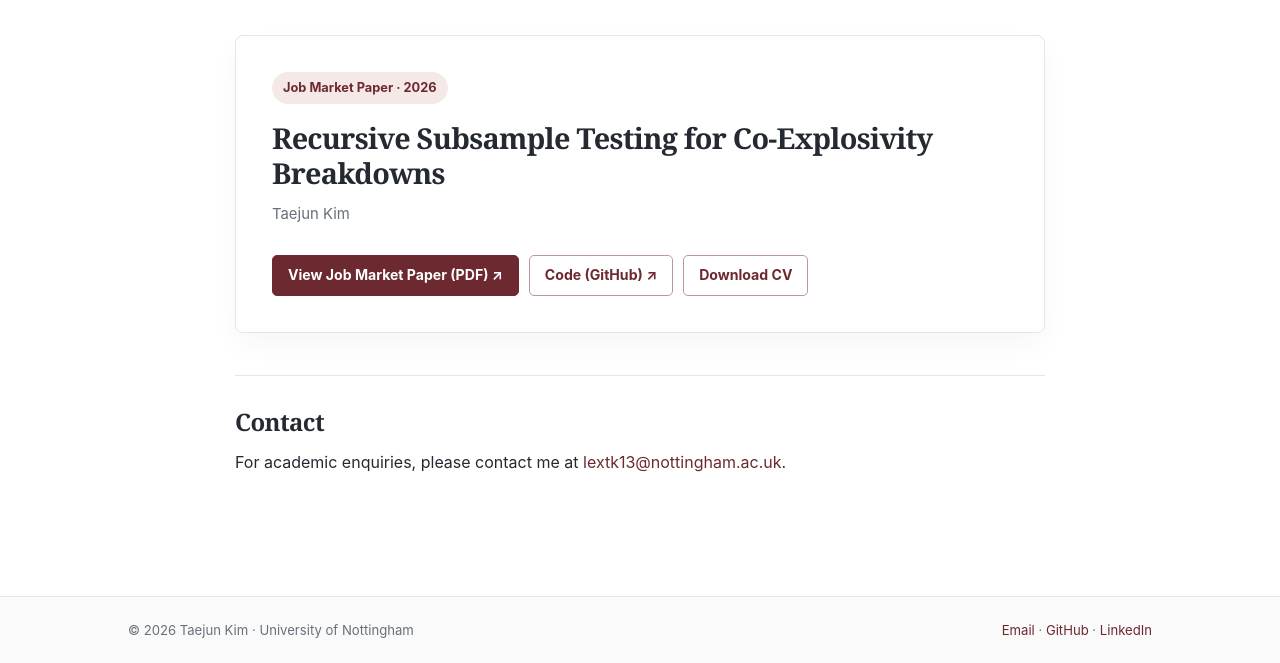
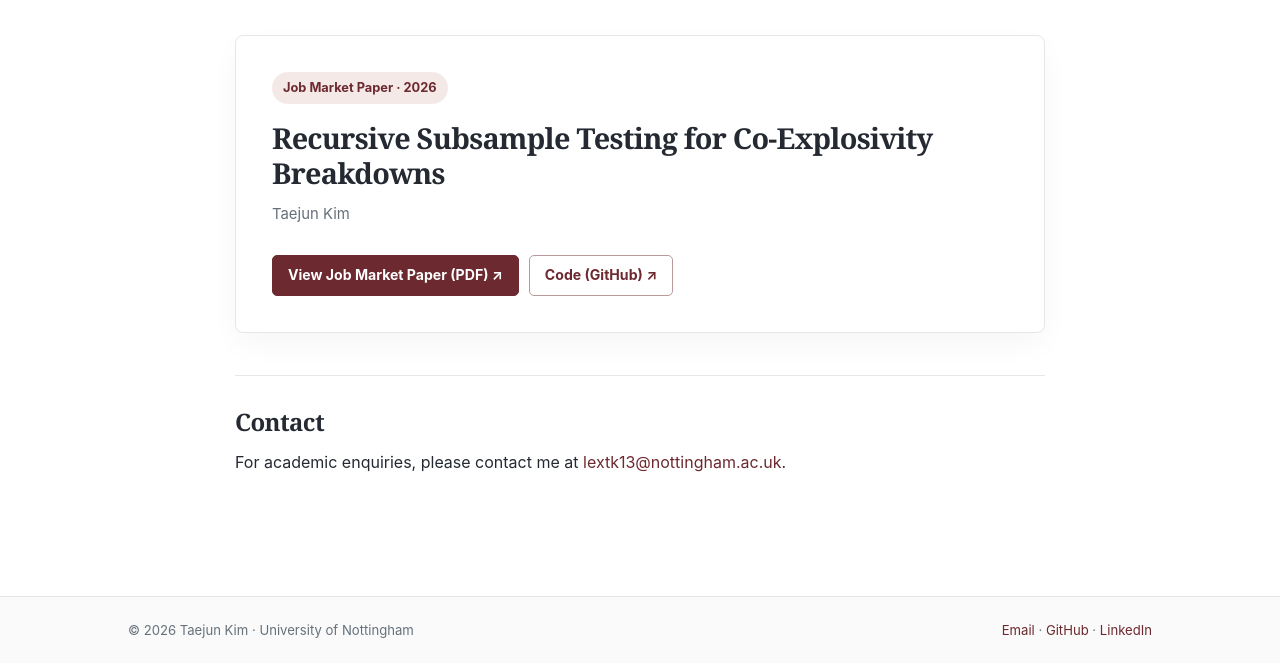
Before and after one commit to teejuun123-dev/foreignworker, a plain HTML site: page docs/jobmarket.html in a window 1280 px wide. Shown: the part 261-924 px from the top of the page. Drawn offline with Linux system fonts and the light colour scheme.

Commit message:
Add files via upload

```diff
--- a/docs/jobmarket.html
+++ b/docs/jobmarket.html
@@ -33,7 +33,8 @@
     <p class="muted">Taejun Kim</p>
     <div class="download-actions">
 <a class="button button-solid" href="https://drive.google.com/file/d/1rCjl1uoClClzIveW8x3iBroIBQDiQ9-v/view?usp=drive_link" target="_blank" rel="noopener noreferrer">View Job Market Paper (PDF) ↗</a>
-<a class="button button-outline" href="https://github.com/teejuun123-dev/recursive-coexplosivity-breakdowns" target="_blank" rel="noopener noreferrer">Code (GitHub) ↗</a><a class="button button-outline" href="files/cv.pdf">Download CV</a>    </div>
+<a class="button button-outline" href="https://github.com/teejuun123-dev/recursive-coexplosivity-breakdowns" target="_blank" rel="noopener noreferrer">Code (GitHub) ↗</a>
+    </div>
   </article>
   <section class="section-block">
     <h2>Contact</h2>
```
